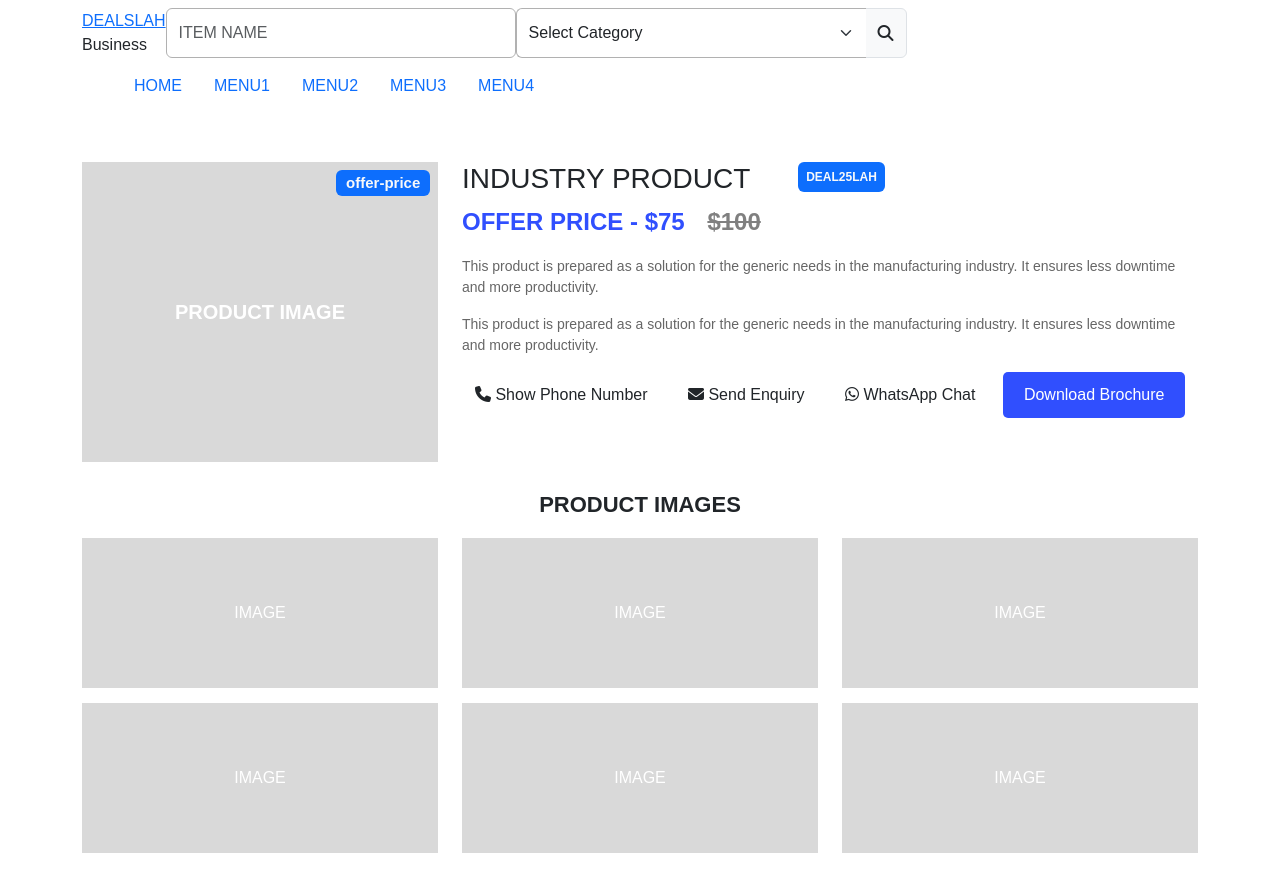
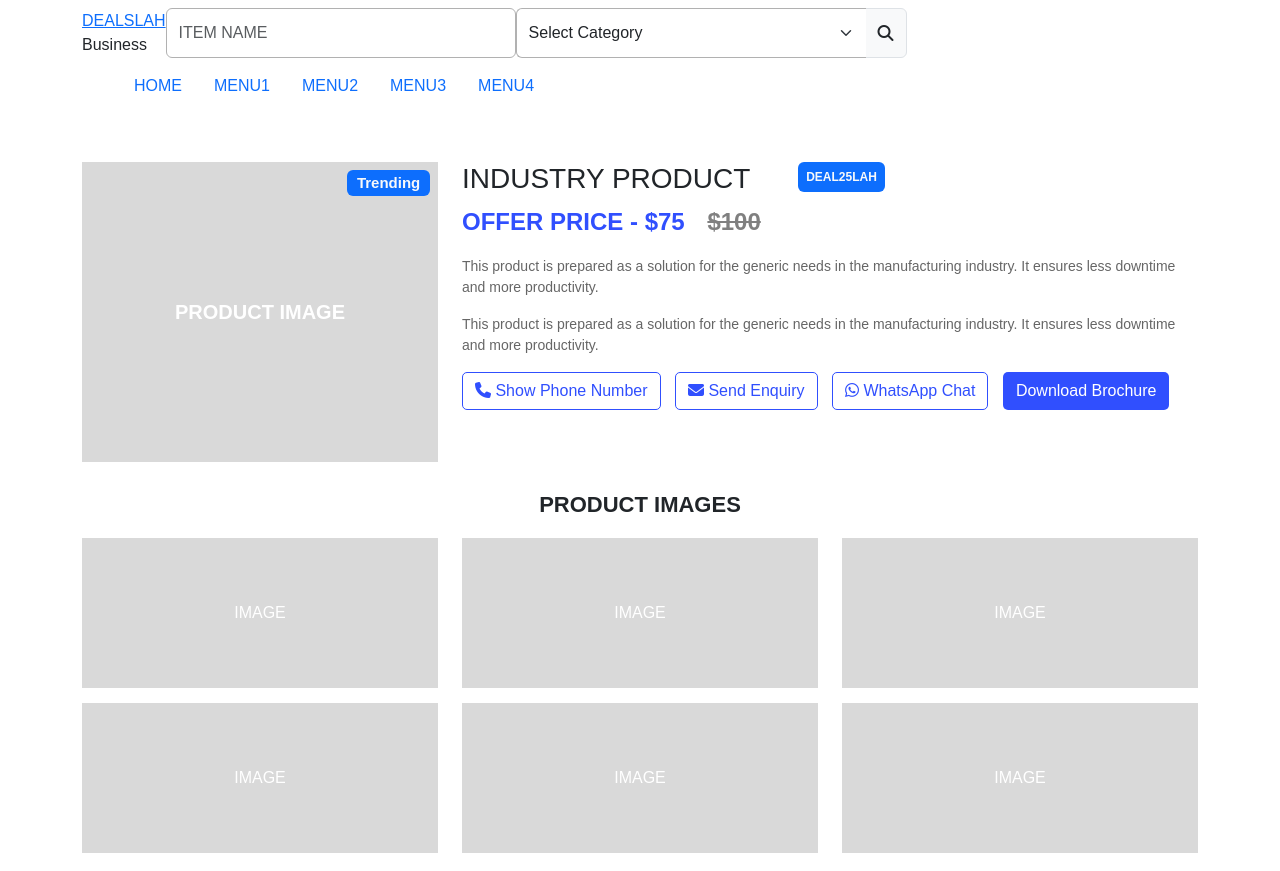
Before and after one commit to Chandru0811/dealslah_business, a plain HTML site: page businessDiscription.html in a window 1280 px wide. Shown: the top 871 px of the page. Drawn offline with nearby package versions, Linux system fonts and the light colour scheme.

Commit message:
ui updated

```diff
--- a/assets/css/businessDiscription.css
+++ b/assets/css/businessDiscription.css
@@ -46,8 +46,18 @@ body {
   .btn-download {
     background-color: #304FFE;
     color: white;
-    padding: 10px 20px;
+    /* padding: 10px 20px; */
     border-radius: 5px;
+  }
+  .btn-action-primary {
+    color: #304FFE;
+    border-color: #304FFE;
+    transition: background-color 0.3s, color 0.3s;
+  }
+
+  .btn-action-primary:hover {
+    background-color: #304FFE;
+    color: white;
   }
 
   .product-image-thumbnail {
--- a/businessDiscription.html
+++ b/businessDiscription.html
@@ -155,7 +155,7 @@
           <div class="product-image position-relative">
             <span
               class="badge bg-primary text-light position-absolute top-0 end-0 m-2"
-              >offer-price</span
+              >Trending</span
             >
             PRODUCT IMAGE
           </div>
```
